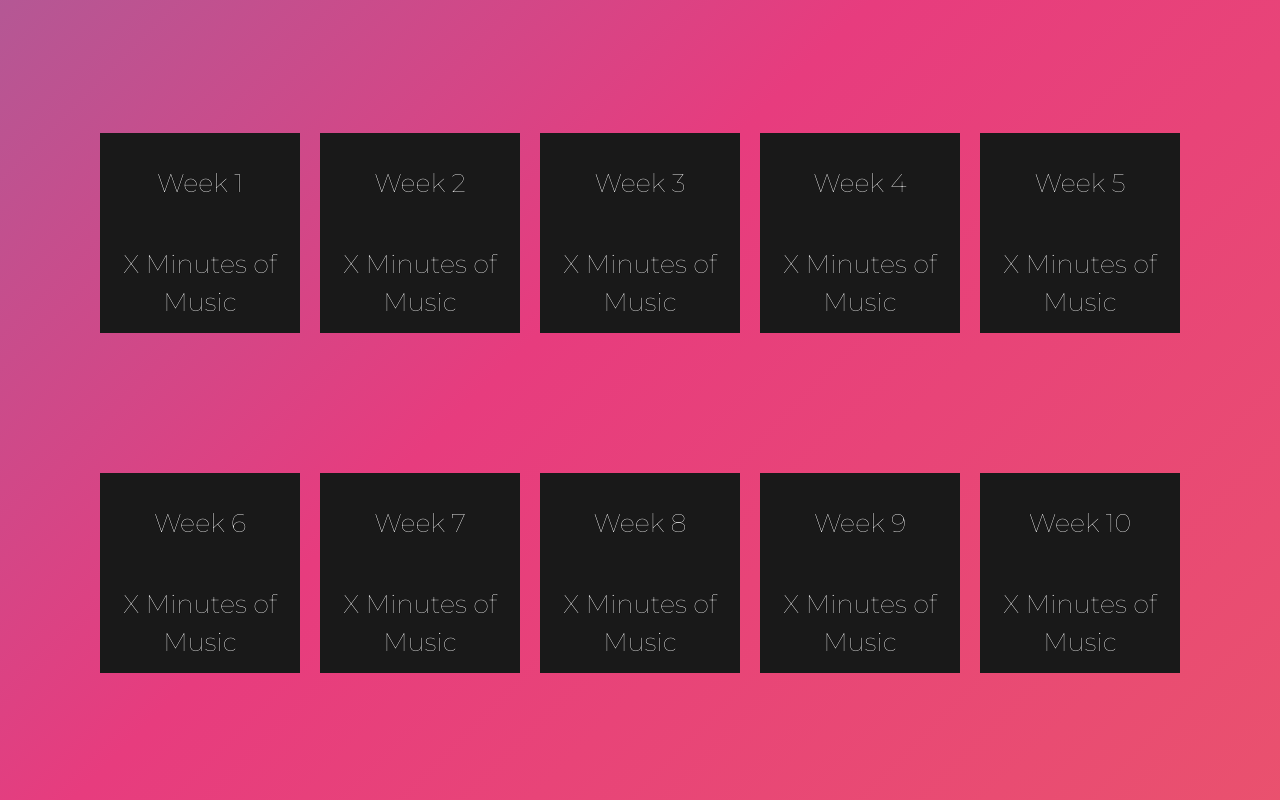
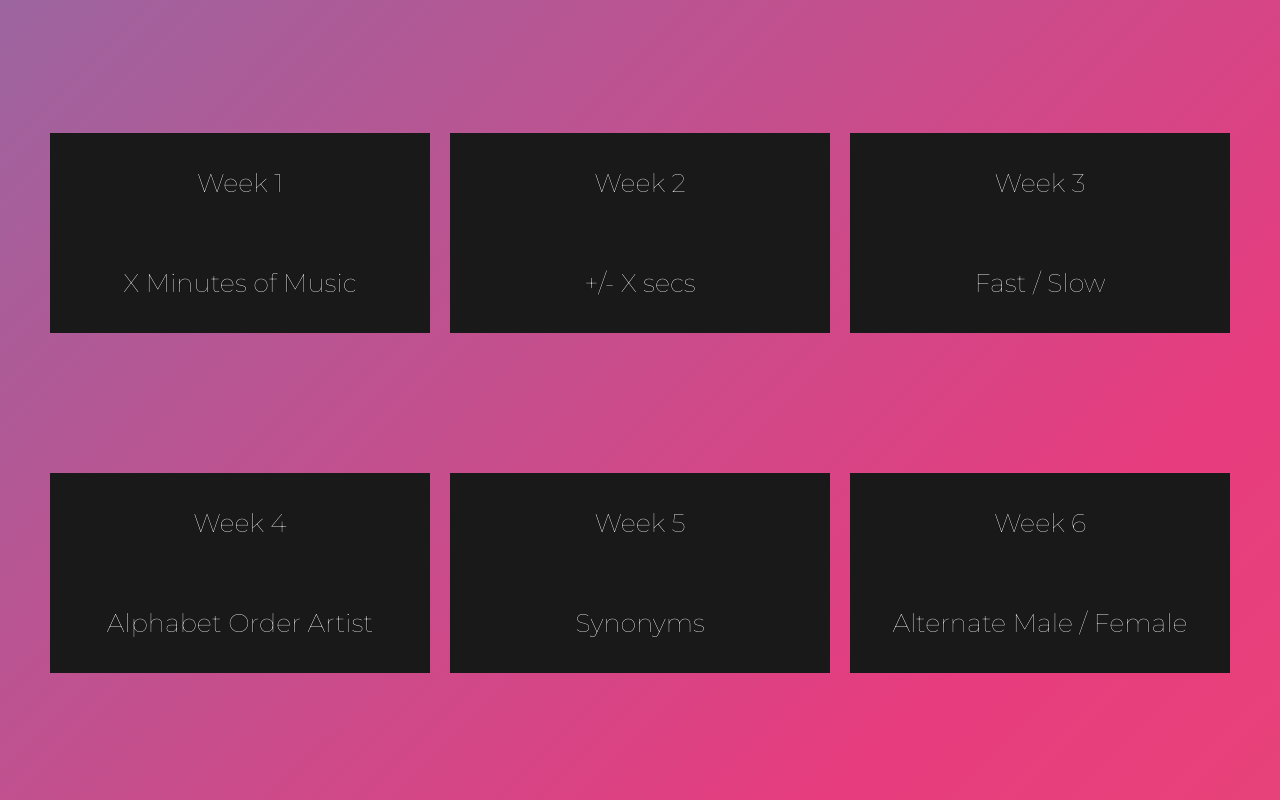
Before and after one commit to jpanackal/Collab-Deploy-Test, a React (Create React App) app in the folder client/: page /updates in a window 1280 px wide. Shown: the part 1300-2100 px from the top of the page. Built offline with nearby package versions, Linux system fonts and the light colour scheme.

Commit message:
Mobile Responsive p1, member activity songlink, weekly themes setup

```diff
--- a/client/src/components/AboutInfo.css
+++ b/client/src/components/AboutInfo.css
@@ -15,7 +15,6 @@ video {
   flex-direction: column;
   justify-content: center;
   align-items: center;
-    /* box-shadow: inset 0 0 0 1000px rgba(0, 0, 0, 0.2); */
   object-fit: contain;
 }
 
@@ -33,46 +32,6 @@ video {
     'Lucida Sans', Arial, sans-serif;
 }
 
-  /* @media screen and (max-width: 1260px) {
-    .about-container {
-      margin-bottom: 300px;
-    }
-    .about-container > h1 {
-      font-size: 70px;
-      margin-top: -150px;
-    }
-
-  }
-
-
-  @media screen and (max-width: 960px) {
-    .about-container {
-      margin-bottom: 700px;
-    }
-    .about-container > h1 {
-      font-size: 70px;
-      margin-top: -150px;
-    }
-
-
-  }
-
-  @media screen and (max-width: 768px) {
-    .about-container > h1 {
-      font-size: 50px;
-      margin-top: -100px;
-    }
-
-    .about-container > p {
-      font-size: 30px;
-    }
-
-    .carousel-wrapper {
-      transform: scale(0.2);
-    }
-
-  } */
-
 
 /* goofy cards */
 *, *::before, *::after {
@@ -86,7 +45,6 @@ video {
 }
 
 h1 {
-    /* margin-bottom: 100px; */
   padding: 20px;
   color: #fff;
   text-align: center;
@@ -104,7 +62,6 @@ video {
   position: relative;
   text-align: center;
   color: white;
-    /* position: absolute; */
   width: 100%;
   height: 100%;
   transform-style: preserve-3d;
@@ -118,7 +75,6 @@ video {
   left: 10px;
   width: 300px;
   height: 300px;
-    /* background: rgba(0, 0, 0, 0.8); */
   background-size: 300px;
   background-position: center;
   z-index: 200;
@@ -128,11 +84,7 @@ video {
   width: 300px;
   height: 300px;
   display: block;
-    /* border: 3px inset rgba(175, 179, 184, 0.75); */
-    /* box-shadow: 0 0 15px 3px rgba(0, 0, 0, 0.9); */
   object-fit:cover;
-    /* background: linear-gradient(rgba(0, 0, 0, 0.527),rgba(0, 0, 0, 0.5)); */
-    /* z-index: 2000; */
   filter: brightness(50%);
 
 }
@@ -171,7 +123,6 @@ video {
   transform: translate(-50%, -50%);
   z-index: 20;
   text-align: center;
-    /* background: rgba(0, 0, 0, 0.6); */
 }
 
 .slide.one .slide.two .slide.three .slide.four{
@@ -278,42 +229,41 @@ video {
   }
 }
 
-  /* @media screen and (max-width: 1260px) {
-    .about-container {
-      margin-bottom: 300px;
+@media screen and (max-width: 450px) {
+  .about-container > h1 {
+    color: #fff;
+    font-size: 8vw;
+    padding-bottom: 0px;
   }
-    .about-container > h1 {
-      font-size: 70px;
-      margin-top: -150px;
+  .carousel_wrapper {
+    padding-top: 10vh;
+    position: relative;
+    width: 290px;
+    margin: 100px auto 0 auto;
+    perspective: 1300px;
   }
 
+  .carousel {
+    position: relative;
+    text-align: center;
+    color: white;
+    width: 100%;
+    height: 100%;
+    transform-style: preserve-3d;
+    transform: rotateY(-360deg) translateZ(-180px); /* add reverse transformation from the slides */
+    animation: swirl 20s steps(10000, end) infinite; /* run `swirl` animation (defined at end of CSS) infitely, with animation lasting 40 seconds, and 10,000 steps between the FROM and TO values in the animation for a smooth rotation */
   }
 
-
-  @media screen and (max-width: 960px) {
-    .about-container {
-      margin-bottom: 700px;
+  .slide.one {
+    transform: rotateY(0deg) translateZ(180px);
   }
-    .about-container > h1 {
-      font-size: 70px;
-      margin-top: -150px;
+  .slide.two {
+    transform: rotateY(90deg) translateZ(180px);
   }
-
-
+  .slide.three {
+    transform: rotateY(180deg) translateZ(180px);
   }
-
-  @media screen and (max-width: 768px) {
-    .about-container > h1 {
-      font-size: 50px;
-      margin-top: -100px;
+  .slide.four {
+    transform: rotateY(270deg) translateZ(180px);
   }
-
-    .about-container > p {
-      font-size: 30px;
 }
-
-    .carousel-wrapper {
-      transform: scale(0.2);
-    }
-
-  } */
--- a/client/src/components/AboutInfo.tsx
+++ b/client/src/components/AboutInfo.tsx
@@ -13,7 +13,7 @@ function AboutInfo() {
           />
           Your browser does not support the video tag.
         </video>
-        <h1>Collab Stats</h1>
+        <h1>Collab Info</h1>
         <div className="body">
             <div className="carousel_wrapper">
                 <div className="carousel">
--- a/client/src/components/Footer.tsx
+++ b/client/src/components/Footer.tsx
@@ -11,8 +11,8 @@ function Footer() {
                     <h2>
                         About
                     </h2>
-                    <Link to='/'>Members</Link>
-                    <Link to='/'>Info</Link>
+                    <Link to='/about'>Members</Link>
+                    <Link to='/about'>Info</Link>
                 </div>
                 <div className="footer-link-items">
                     <h2>
--- a/client/src/components/HeroSection.css
+++ b/client/src/components/HeroSection.css
@@ -74,7 +74,6 @@ video {
   .hero-btns {
     display: flex;
     flex-direction: column;
-      padding-right: 65px;
   }
 
   .btn-mobile {
--- a/client/src/components/HeroSection.tsx
+++ b/client/src/components/HeroSection.tsx
@@ -18,15 +18,13 @@ function HeroSection() {
         <div className='hero-btns'>
             <Button className='btns' type={undefined} onClick={undefined} buttonStyle='btn--outline' buttonSize='btn--large'>
                 <a
-                href='https://open.spotify.com/playlist/6GrqUYo1UBg1TW7OoxCENX?si=78994f1aa6c34d62'
+                href='https://open.spotify.com/playlist/6GrqUYo1UBg1TW7OoxCENX?si=c4a6ec622ca8483d&pt=8e6f9440e60c1314b17ef8fcd15c7926'
                 target="_blank"
                 rel="noreferrer">
                   Get Started
                 </a>
             </Button>
-            <Button className='btns' type={undefined} onClick={undefined} buttonStyle='btn--primary' buttonSize='btn--large'>
-                WATCH TRAILER <i className='far fa-play-circle' />
-            </Button>
+
         </div>
     </div>
   )
--- a/client/src/components/Navbar.css
+++ b/client/src/components/Navbar.css
@@ -50,7 +50,7 @@
 
 }
 
-img {
+.navbar-logo-img {
   float: right;
   padding-left: 10px;
 }
--- a/client/src/components/Navbar.tsx
+++ b/client/src/components/Navbar.tsx
@@ -42,7 +42,7 @@ function Navbar() {
         <div className='navbar-container'>
           <NavLink to='/' className='navbar-logo' onClick={closeMobileMenu}>
             COLLAB
-            <img src="/images/Collab-logos_white-notext.png" alt='logo' width='54px' height='44px' padding-left='5px'  />
+            <img className='navbar-logo-img' src="/images/Collab-logos_white-notext.png" alt='logo' width='54px' height='44px' padding-left='5px'  />
           </NavLink>
           <div className='menu-icon' onClick={handleClick}>
             <i className={click ? 'fas fa-times' : 'fas fa-bars'} />
--- a/client/src/components/Schedule.css
+++ b/client/src/components/Schedule.css
@@ -46,7 +46,7 @@
 }
 
 .cards__items-week {
-    padding:150px 0px 100px 0px;
+  padding: 150px 0px 100px 0px;
   display: table;
   margin-right: auto;
   margin-left: auto;
@@ -59,7 +59,7 @@
 
 .main-card{
   color: white;
-    width: 200px;
+  width: 380px;
   background-color: #121212;
   height: 200px;
   position: relative;
@@ -68,7 +68,8 @@
   transform: translate(-50%, -50%);
   display: flex;
   text-align: center;
-    align-items: center;
+  /* align-items: center; */
+  padding: 50px 0px;
   transition: box-shadow 2s ease;
   cursor: default;
   font-family: 'Montserrat', sans-serif;
@@ -85,7 +86,7 @@
   justify-content: center;
   align-items: center;
   font-size: 1.6rem;
-    transition: top 1s ease, background-color 2s ease;
+  transition: top 2s ease, background-color 2s ease;
   cursor: default;
   font-family: 'Montserrat', sans-serif;
 }
@@ -100,14 +101,14 @@
   justify-content: center;
   align-items: center;
   font-size: 1.6rem;
-    transition: top 1s ease, background-color 2s ease;
+  transition: top 2s ease, background-color 2s ease;
   cursor: default;
   font-family: 'Montserrat', sans-serif;
 }
 
 .main-card:hover .down-card{
   top: 200px;
-    background-color: rgb(161, 49, 86);
+  background-color: rgb(49, 120, 161);
 }
 
 .main-card:hover .up-card{
--- a/client/src/components/Schedule.tsx
+++ b/client/src/components/Schedule.tsx
@@ -21,109 +21,102 @@ function Schedule() {
                     </li>
                     <li>
                         <div className="main-card">
-                            Each person gets 6 mins of total music they can add this week.
-                            For example you can add one 6 min song or two 3 min songs
+                            Add a song with x more/less seconds than the previous song
                             <div className="up-card">
                                 Week 2
                             </div>
                             <div className="down-card">
-                                X Minutes of Music
+                                +/- X secs
                             </div>
                         </div>
                     </li>
                     <li>
                     <div className="main-card">
-                        Each person gets 6 mins of total music they can add this week.
-                        For example you can add one 6 min song or two 3 min songs
+                        Alternate between fast and slow tempo songs. If the last song added was upbeat, add a slow tempo song.
                         <div className="up-card">
                             Week 3
                         </div>
                         <div className="down-card">
-                            X Minutes of Music
+                            Fast / Slow
                         </div>
                     </div>
                     </li>
                     <li>
                         <div className="main-card">
-                            Each person gets 6 mins of total music they can add this week.
-                            For example you can add one 6 min song or two 3 min songs
+                            First person adds song with artist name that begins with A, next persons adds artist name thats starts with B, and so on
                             <div className="up-card">
                                 Week 4
                             </div>
                             <div className="down-card">
-                                X Minutes of Music
+                                Alphabet Order Artist
                             </div>
                         </div>
                     </li>
                     <li>
                         <div className="main-card">
-                            Each person gets 6 mins of total music they can add this week.
-                            For example you can add one 6 min song or two 3 min songs
+                            Add a song with a name that is a synonym of any word in the previous song title
                             <div className="up-card">
                                 Week 5
                             </div>
                             <div className="down-card">
-                                X Minutes of Music
+                                Synonyms
                             </div>
                         </div>
                     </li>
                     <li>
                         <div className="main-card">
-                            Each person gets 6 mins of total music they can add this week.
-                            For example you can add one 6 min song or two 3 min songs
+                            Add a song by a male artist if the previous song is by a female, and vice versa
                             <div className="up-card">
                                 Week 6
                             </div>
                             <div className="down-card">
-                                X Minutes of Music
+                                Alternate Male / Female
                             </div>
                         </div>
                     </li>
                     <li>
                         <div className="main-card">
-                            Each person gets 6 mins of total music they can add this week.
-                            For example you can add one 6 min song or two 3 min songs
+                            Choose song with album art that contains main color of last songs album art.
                             <div className="up-card">
                                 Week 7
                             </div>
                             <div className="down-card">
-                                X Minutes of Music
+                                Album Art
                             </div>
                         </div>
                     </li>
                     <li>
                         <div className="main-card">
-                            Each person gets 6 mins of total music they can add this week.
-                            For example you can add one 6 min song or two 3 min songs
+                            Add a song with a name that is an antonym of any word in the previous song title
                             <div className="up-card">
                                 Week 8
                             </div>
                             <div className="down-card">
-                                X Minutes of Music
+                                Antonyms
                             </div>
                         </div>
                     </li>
                     <li>
                         <div className="main-card">
-                            Each person gets 6 mins of total music they can add this week.
-                            For example you can add one 6 min song or two 3 min songs
+                            Add song beggining with same letter of beggining of the last word of previous song
+                            For example, if the previous song was called "Blue Monday", the next song would need to start with a Y.
                             <div className="up-card">
                                 Week 9
                             </div>
                             <div className="down-card">
-                                X Minutes of Music
+                                Last Letter = First Letter
                             </div>
                         </div>
                     </li>
                     <li>
                         <div className="main-card">
-                            Each person gets 6 mins of total music they can add this week.
-                            For example you can add one 6 min song or two 3 min songs
+                            ??? ???? ?????? ???? ???? ?????? ?? ?????? ?? ??? ???? ?????? ?? ??????? ????
+                            ???? ??????, ???? ?? ?????? ???? ?? ?????? "?????? ??????", ?? ???? ???? ??? ?????? ?? ?????? ???? ?.
                             <div className="up-card">
                                 Week 10
                             </div>
                             <div className="down-card">
-                                X Minutes of Music
+                                ?
                             </div>
                         </div>
                     </li>
--- a/client/src/components/UpdateInfo.tsx
+++ b/client/src/components/UpdateInfo.tsx
@@ -11,7 +11,7 @@ function UpdateInfo() {
           />
           Your browser does not support the video tag.
         </video>
-        <h1>Latest News</h1>
+        <h1>Latest Details</h1>
         <div className="body">
             <div className="card card1 ">
                 <h2> Launch Date </h2>
--- a/client/src/components/Users.css
+++ b/client/src/components/Users.css
@@ -214,22 +214,42 @@
       0 -0.07em black;
 }
 
-  @media screen and (max-width: 64rem){
+.outline{
+  -webkit-text-stroke: 1px rgb(3, 3, 3);
+}
+
+@media screen and (max-width: 950px) {
+  .cols{
+    display: -webkit-box;
+    display: -ms-flexbox;
+    display: flex;
+    -ms-flex-wrap: wrap;
+        flex-wrap: wrap;
+    -webkit-box-pack: center;
+        -ms-flex-pack: center;
+            justify-content: center;
+
+  }
+
   .col{
+    width: calc(75% - 2rem);
+    margin: 1rem;
+    cursor: pointer;
+
+    /* border: 3px solid #fff; */
     padding: 20px;
   }
+
+  .container{
+    -webkit-transform-style: preserve-3d;
+            transform-style: preserve-3d;
+      -webkit-perspective: 1000px;
+              perspective: 1000px;
+
+              width: 100%;
+              float: left;
+              padding: 0px;
+              /* border: 2px solid white; */
   }
 
-  @media screen and (max-width: 48rem){
-    .col{
-      padding: 20px;
 }
-  }
-
-  @media screen and (max-width: 32rem){
-    .col{
-      width: 100%;
-      margin: 0 0 2rem 0;
-      padding: 20px;
-    }
-  }
--- a/client/src/components/Users.js
+++ b/client/src/components/Users.js
@@ -1,4 +1,5 @@
 import React, {useEffect, useState} from 'react';
+import SpotifyPlayer from 'react-spotify-web-playback';
 import "regenerator-runtime/runtime.js";
 import "./Users.css";
 
@@ -47,7 +48,7 @@ function Users() {
     console.log(membersOnlyJson.map((obj) => obj.track.name))
     return (
         <div class="wrapper">
-        <h1>Member acitivty</h1>
+        <h1>Member Activity</h1>
             <div class="cols">
                 <div class="col">
                     {membersOnlyJson.map(obj =>
@@ -60,8 +61,17 @@ function Users() {
                             </div>
                             <div class="back" style={{ backgroundImage: `url(${obj.track.imageUrl.toString()})` }}>
                                 <div class="inner">
-                                    <p>{obj.track.name.toString()}</p>
+                                    <p>{obj.track.name.toString()} </p>
                                     <p>- {obj.track.artist.name.toString()}</p>
+                                        <a
+                                            className='social-icon-link spotify'
+                                            href={obj.track.uri.toString()}
+                                            target='_blank'
+                                            rel="noreferrer"
+                                            aria-label='Spotify'
+                                        >
+                                        <i className="fab outline fa-spotify"></i>
+                                    </a>
                                 </div>
                             </div>
                         </div>
```
Lines whose indentation alone changed are shown as unchanged.
